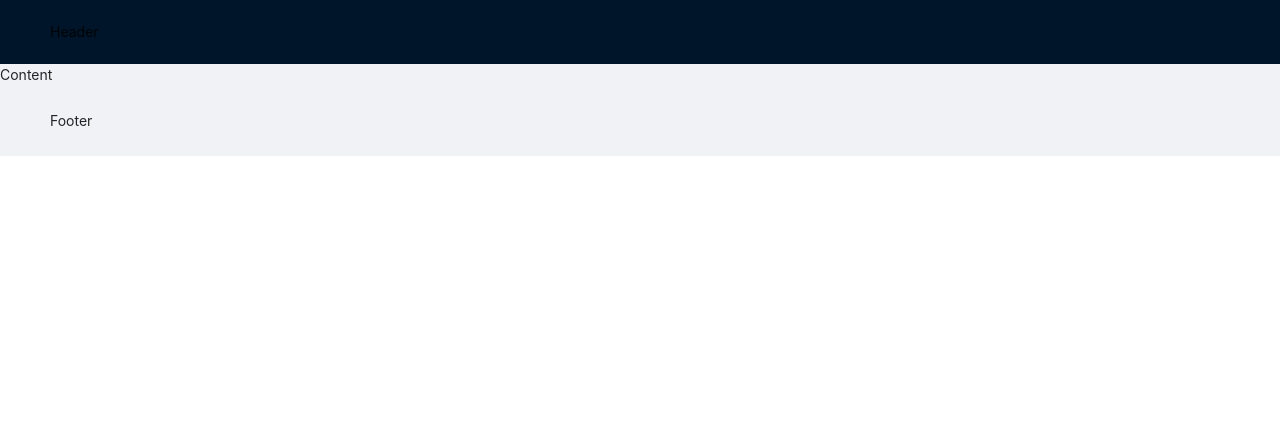
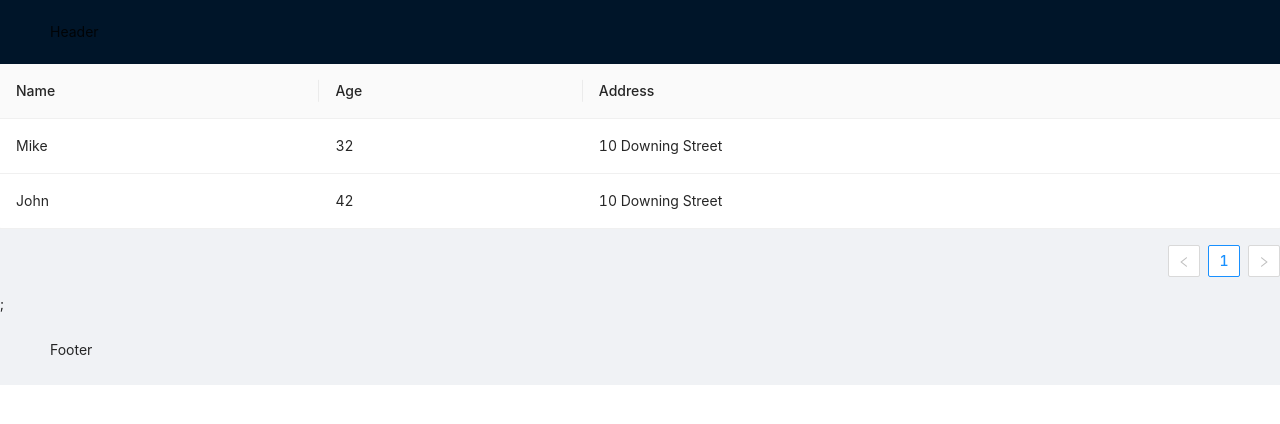
Before and after one commit to KarlHeitmann/megascraper, a React (Create React App) app in the folder client/: page / in a window 1280 px wide. Shown: the top 424 px of the page. Built offline with nearby package versions, Linux system fonts and the light colour scheme.

Commit message:
agregado llamada a localhost:4000 para obtener los datos de las motos, y agregado la tabla con columnas, todo fake

```diff
--- a/client/src/App.js
+++ b/client/src/App.js
@@ -1,11 +1,12 @@
-import React from 'react';
+import React, {useEffect} from 'react';
 import logo from './logo.svg';
 import './App.css';
 import {
   Layout,
+  Table,
 } from 'antd';
+import axios from 'axios';
 import 'antd/dist/antd.css'; // or 'antd/dist/antd.less'
-
 
 const {
   Footer,
@@ -14,10 +15,54 @@ const {
 } = Layout;
 
 function App() {
+
+  const dataSource = [
+    {
+      key: '1',
+      name: 'Mike',
+      age: 32,
+      address: '10 Downing Street',
+    },
+    {
+      key: '2',
+      name: 'John',
+      age: 42,
+      address: '10 Downing Street',
+    },
+  ];
+
+  const columns = [
+    {
+      title: 'Name',
+      dataIndex: 'name',
+      key: 'name',
+    },
+    {
+      title: 'Age',
+      dataIndex: 'age',
+      key: 'age',
+    },
+    {
+      title: 'Address',
+      dataIndex: 'address',
+      key: 'address',
+    },
+  ];
+
+  useEffect(() => {
+    console.log("useEffect");
+    const url_request = `http://localhost:4000/`;
+    axios.get(url_request)
+      .then(response => {
+        console.log(response);
+      })
+  }, [])
   return (
     <Layout>
       <Header>Header</Header>
-      <Content>Content</Content>
+      <Content>
+        <Table dataSource={dataSource} columns={columns} />;
+      </Content>
       <Footer>Footer</Footer>
     </Layout>
   );
```
